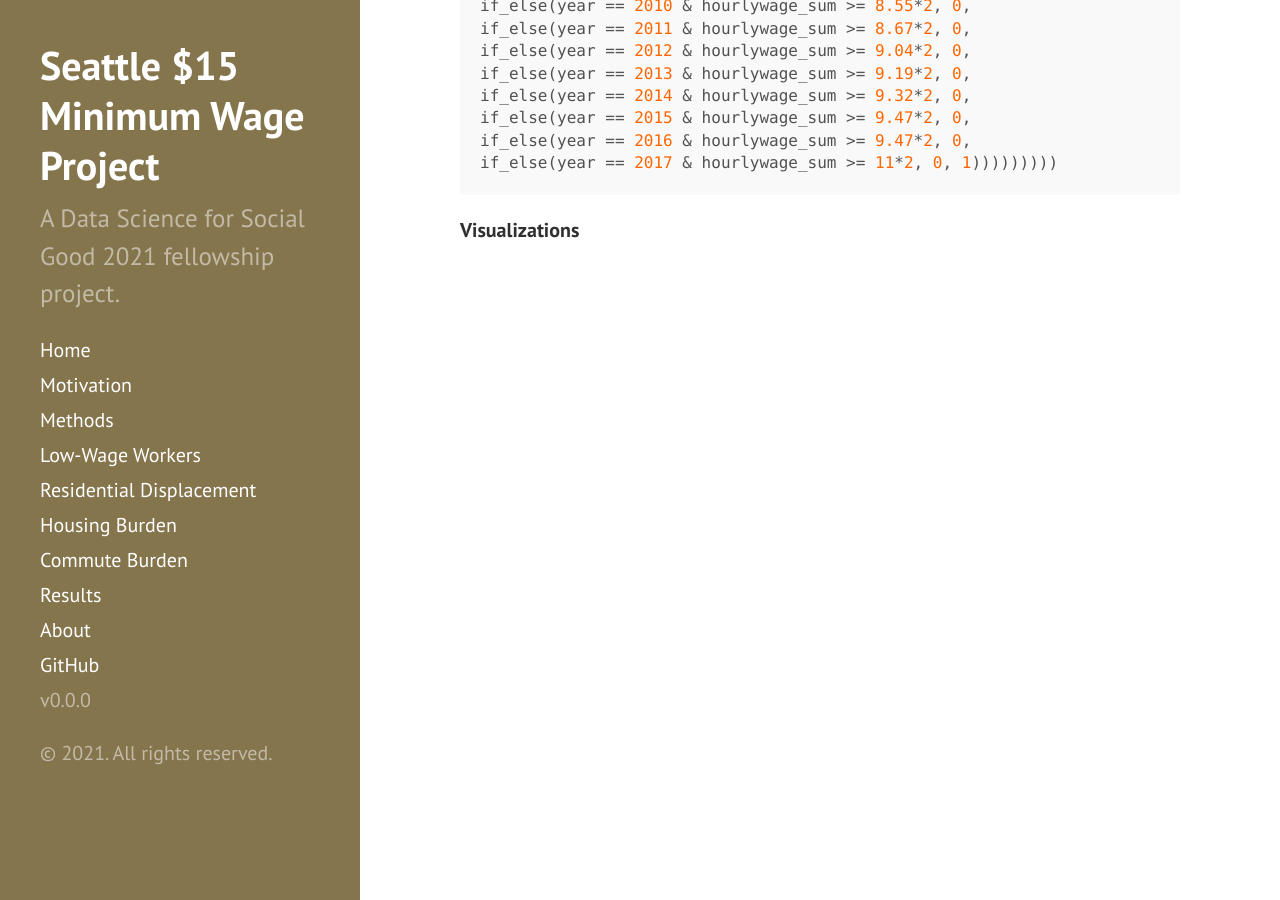
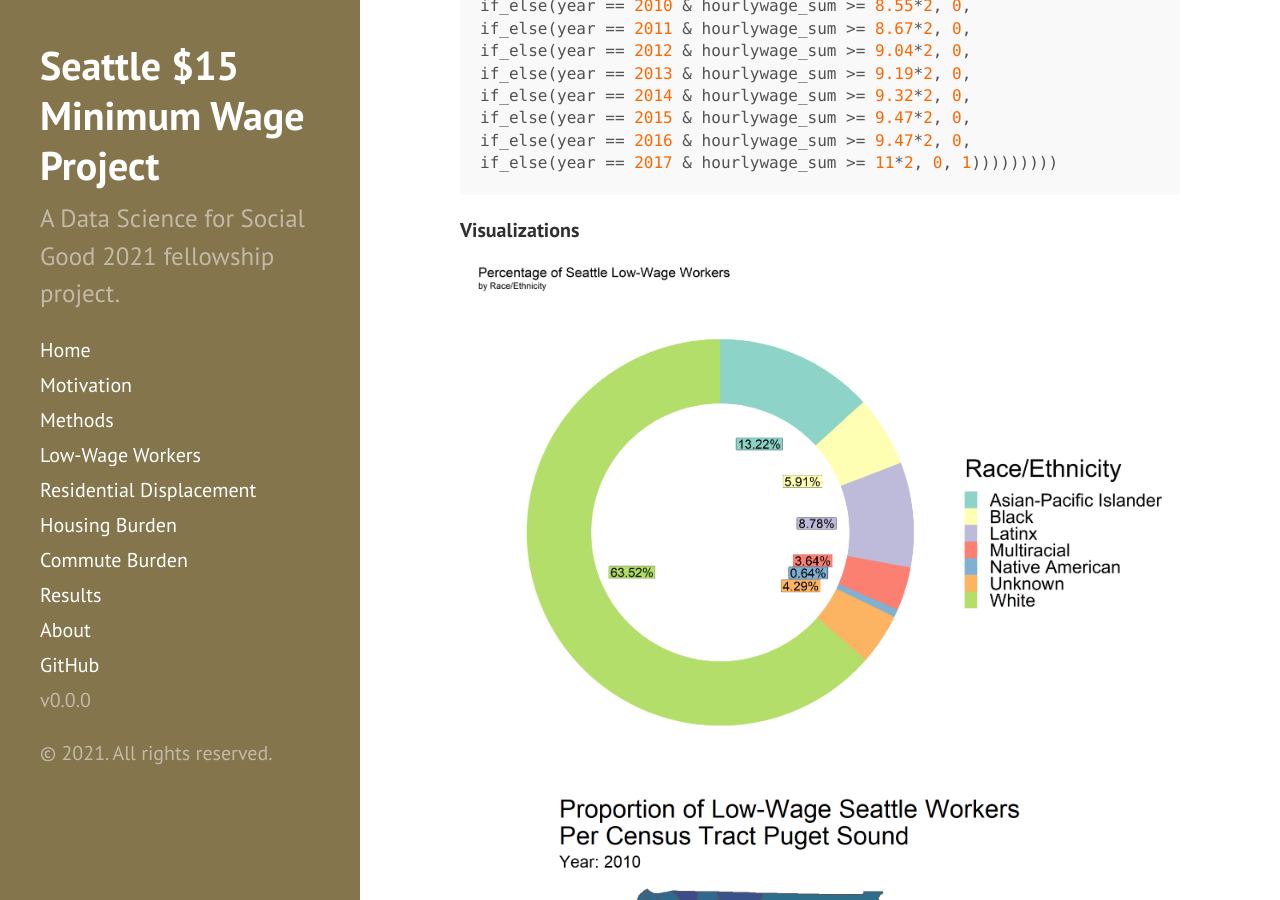
Before and after one commit to uwescience/MinWA, a Jekyll site: the page built from Low-Wage Workers.md, in a window 1280 px wide and 900 px high, scrolled down 1820 px. Built offline with Jekyll 4.4.1, drawn with Linux system fonts in a browser that asks for light colours.

Commit message:
added images to low-wage section

````diff
--- a/Low-Wage Workers.md
+++ b/Low-Wage Workers.md
@@ -46,3 +46,9 @@
 ```
 
 **Visualizations**
+
+<img src="{{ site.url }}{{ site.baseurl }}/assets/img/donut_race.png">
+
+
+
+<img src="{{ site.url }}{{ site.baseurl }}/assets/img/anim_map.gif">
````
Also changed, not shown: assets/img/anim_map.gif (added), assets/img/donut_race.png (added).
